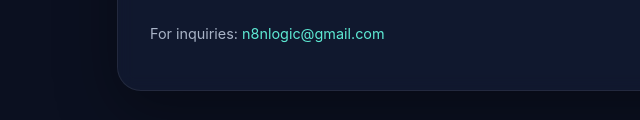
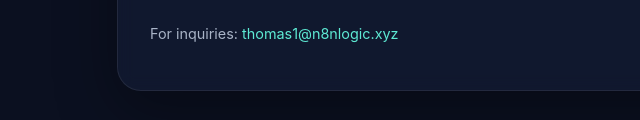
Before and after one commit to n8nlogic/n8nlogic.xyz, a plain HTML site: page index.html in a window 1280 px wide. Shown: the part 696-816 px from the top of the page, 143-783 px from the left. Drawn offline with Linux system fonts and the light colour scheme.

Commit message:
Update index.html

```diff
--- a/index.html
+++ b/index.html
@@ -164,13 +164,13 @@
     </section>
 
     <div class="actions">
-      <a class="btn btn-primary" href="mailto:n8nlogic@gmail.com">Contact</a>
+<a class="btn btn-primary" href="mailto:thomas1@n8nlogic.xyz">Contact</a>
       <a class="btn btn-secondary" href="https://github.com/n8nlogic" target="_blank" rel="noreferrer">GitHub</a>
     </div>
 
     <div class="footer">
-      For inquiries: <a href="mailto:n8nlogic@gmail.com">n8nlogic@gmail.com</a>
-    </div>
+  For inquiries: <a href="mailto:thomas1@n8nlogic.xyz">thomas1@n8nlogic.xyz</a>
+</div>
   </main>
 </body>
 </html>
```
